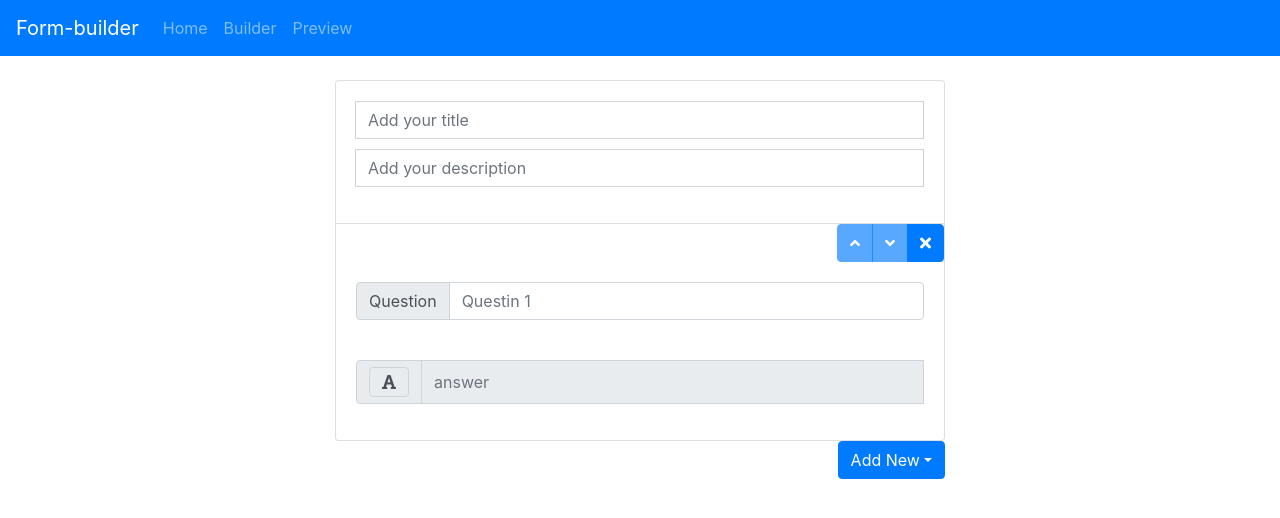
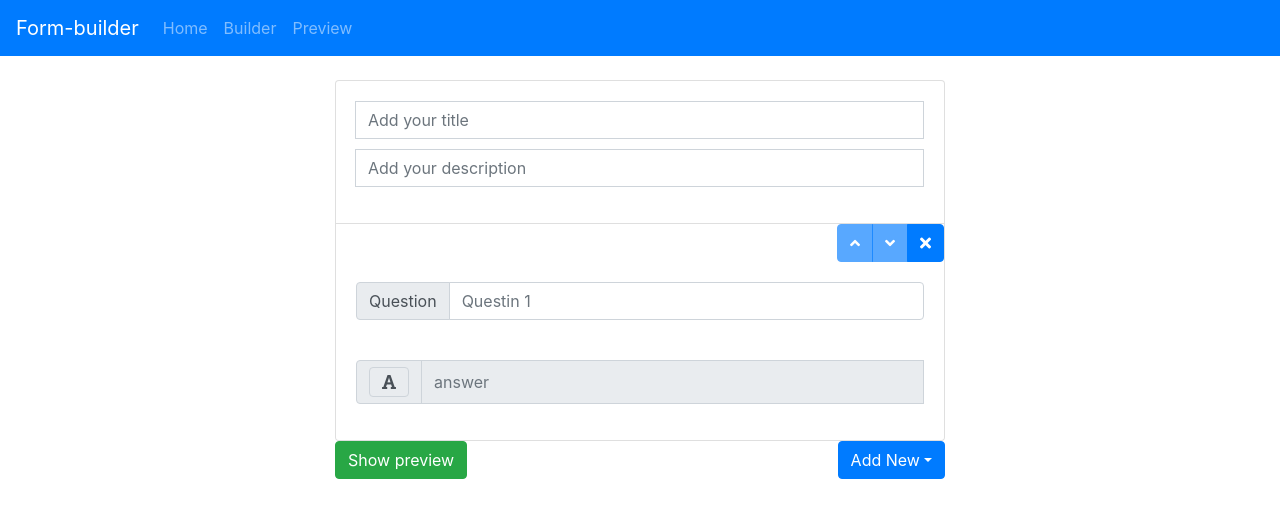
Before and after one commit to Andicstom/form-builder, a React (Create React App) app: page /builder in a window 1280 px wide. Shown: the top 518 px of the page. Built offline with nearby package versions, Linux system fonts and the light colour scheme.

Commit message:
Add show preview button and SimpleLinkButton components

```diff
--- /dev/null
+++ b/src/components/SimpleLinkButton/SimpleLinkButton.js
@@ -0,0 +1,16 @@
+import React from 'react';
+import { Link } from 'react-router-dom';
+
+const SimpleLinkButton = props => {
+    const className = props.className || 'btn btn-primary';
+    const title = props.title || 'Click here!';
+    const toLink = props.toLink || '/';
+
+    return (
+        <Link className={className} to={toLink}>
+            {title}
+        </Link>
+    );
+};
+
+export default SimpleLinkButton;
--- a/src/pages/Builder/Builder.js
+++ b/src/pages/Builder/Builder.js
@@ -1,6 +1,7 @@
 import React, { Component } from 'react';
 import AddFormItem from '../../components/AddFormItem/AddFormItem';
 import FormBlockContainer from '../../components/FormBlockContainer/FormBlockContainer';
+import SimpleLinkButton from '../../components/SimpleLinkButton/SimpleLinkButton';
 
 class Builder extends Component {
     constructor(props) {
@@ -34,6 +35,11 @@ class Builder extends Component {
                     changeDynamicInputType={this.props.changeDynamicInputType}
                 />
                 <AddFormItem addFormBlock={this.props.addFormBlock} />
+                <SimpleLinkButton
+                    title="Show preview"
+                    className="btn btn-success"
+                    toLink="/preview"
+                />
             </div>
         );
     }
```
